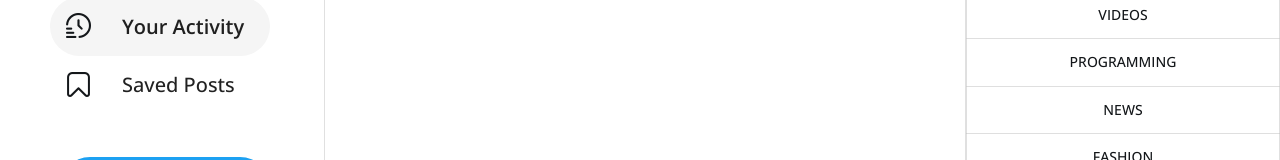
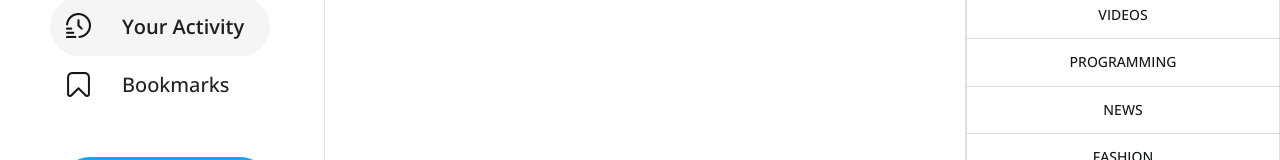
Before and after one commit to the-arcade-01/Sociot, a React (Create React App) app: page /activity in a window 1280 px wide. Shown: the part 234-394 px from the top of the page. Built offline with nearby package versions, Linux system fonts and the light colour scheme; no server answers.

Commit message:
clearing context done

```diff
--- a/src/components/AuthForms/LogoutUser.js
+++ b/src/components/AuthForms/LogoutUser.js
@@ -4,14 +4,25 @@ import { useNavigate } from "react-router-dom";
 import Button from "@mui/material/Button";
 
 import UserContext from "../../store/UserContext";
+import PostContext from "../../store/PostContext";
+import UserPostContext from "../../store/UserPostContext";
+import UserCommentsContext from "../../store/UserCommentsContext";
 
 const LogoutUser = () => {
   const navigate = useNavigate();
   const UserCtx = useContext(UserContext);
+  const PostCtx = useContext(PostContext);
+  const UserCommentsCtx = useContext(UserCommentsContext);
+  const UserPostCtx = useContext(UserPostContext);
+
   return (
     <Button
       onClick={() => {
         UserCtx.setUserData({});
+        PostCtx.setPosts([]);
+        UserCommentsCtx.setUserComments([]);
+        UserPostCtx.setUserPosts([]);
+
         localStorage.removeItem("auth-token");
         navigate("/login");
       }}
--- a/src/components/utils/pageArray.js
+++ b/src/components/utils/pageArray.js
@@ -36,7 +36,7 @@ export const pages = [
         style={{ fontSize: "25px", marginTop: "5px" }}
       />
     ),
-    page: "Saved Posts",
+    page: "Bookmarks",
     value: "/saved",
   },
 ];
--- a/src/store/CommentContext.js
+++ /dev/null
@@ -1,3 +0,0 @@
-import { createContext } from "react";
-
-export default createContext(null);
```
